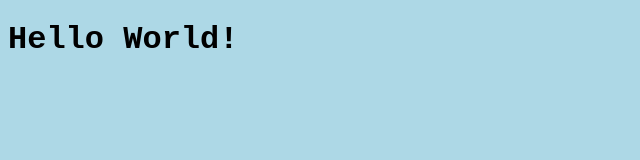
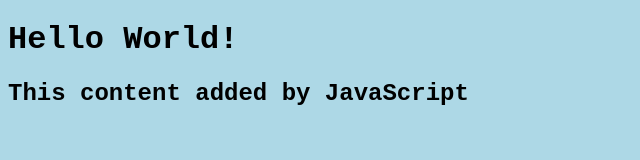
Before and after one commit to Jgeiger15/MyWebsite, a plain HTML site: page index.html in a window 1280 px wide. Shown: the whole page, without its empty margins (0-640 px from the left). Drawn offline with Linux system fonts and the light colour scheme.

Commit message:
add script.js, connect to index.html

```diff
--- a/index.html
+++ b/index.html
@@ -4,6 +4,8 @@
     <link rel="stylesheet" href="style.css" />
     <title>My Website</title>
 </head>
-  <body><h1>Hello World!</h1>
+  <body>
+      <h1>Hello World!</h1>
+      <script src="script.js"></script>
 </body>
 </html>
--- /dev/null
+++ b/script.js
@@ -0,0 +1,3 @@
+const h2 = document.createElement("h2");
+h2.textContent = "This content added by JavaScript";
+document.querySelector("body").appendChild(h2);
```
